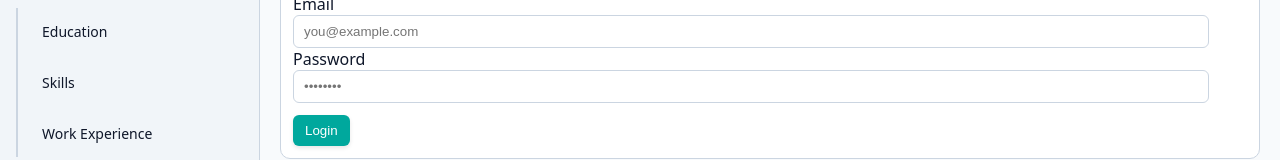
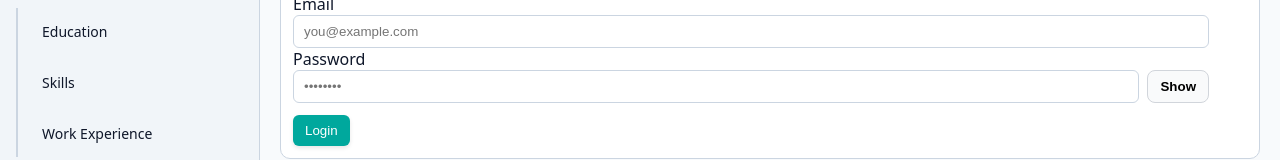
Before and after one commit to 0tycat/Joelle-E-Portfolio, a Vue app in the folder frontend/: page /login in a window 1280 px wide. Shown: the part 173-333 px from the top of the page. Built offline with nearby package versions, Linux system fonts and the light colour scheme; no server answers.

Commit message:
view password toggle

```diff
--- a/frontend/src/pages/Login.vue
+++ b/frontend/src/pages/Login.vue
@@ -5,7 +5,17 @@
       <label>Email</label>
       <input class="input" v-model="email" type="email" placeholder="you@example.com" />
       <label style="margin-top:8px">Password</label>
-      <input class="input" v-model="password" type="password" placeholder="••••••••" />
+      <div class="password-row">
+        <input
+          class="input"
+          v-model="password"
+          :type="showPassword ? 'text' : 'password'"
+          placeholder="••••••••"
+        />
+        <button type="button" class="toggle" @click="showPassword = !showPassword">
+          {{ showPassword ? 'Hide' : 'Show' }}
+        </button>
+      </div>
       <div style="margin-top:12px">
         <button class="btn" @click="login">Login</button>
       </div>
@@ -23,6 +33,7 @@ const router = useRouter()
 const email = ref('')
 const password = ref('')
 const error = ref('')
+const showPassword = ref(false)
 
 async function login(){
   error.value = ''
@@ -38,3 +49,24 @@ if(isAuthenticated()){
   router.push('/skills')
 }
 </script>
+
+<style scoped>
+.password-row {
+  display: flex;
+  gap: 8px;
+  align-items: center;
+}
+
+.password-row .input {
+  flex: 1;
+}
+
+.toggle {
+  padding: 8px 12px;
+  border: 1px solid #d1d5db;
+  border-radius: 8px;
+  background: #f9fafb;
+  cursor: pointer;
+  font-weight: 600;
+}
+</style>
```
